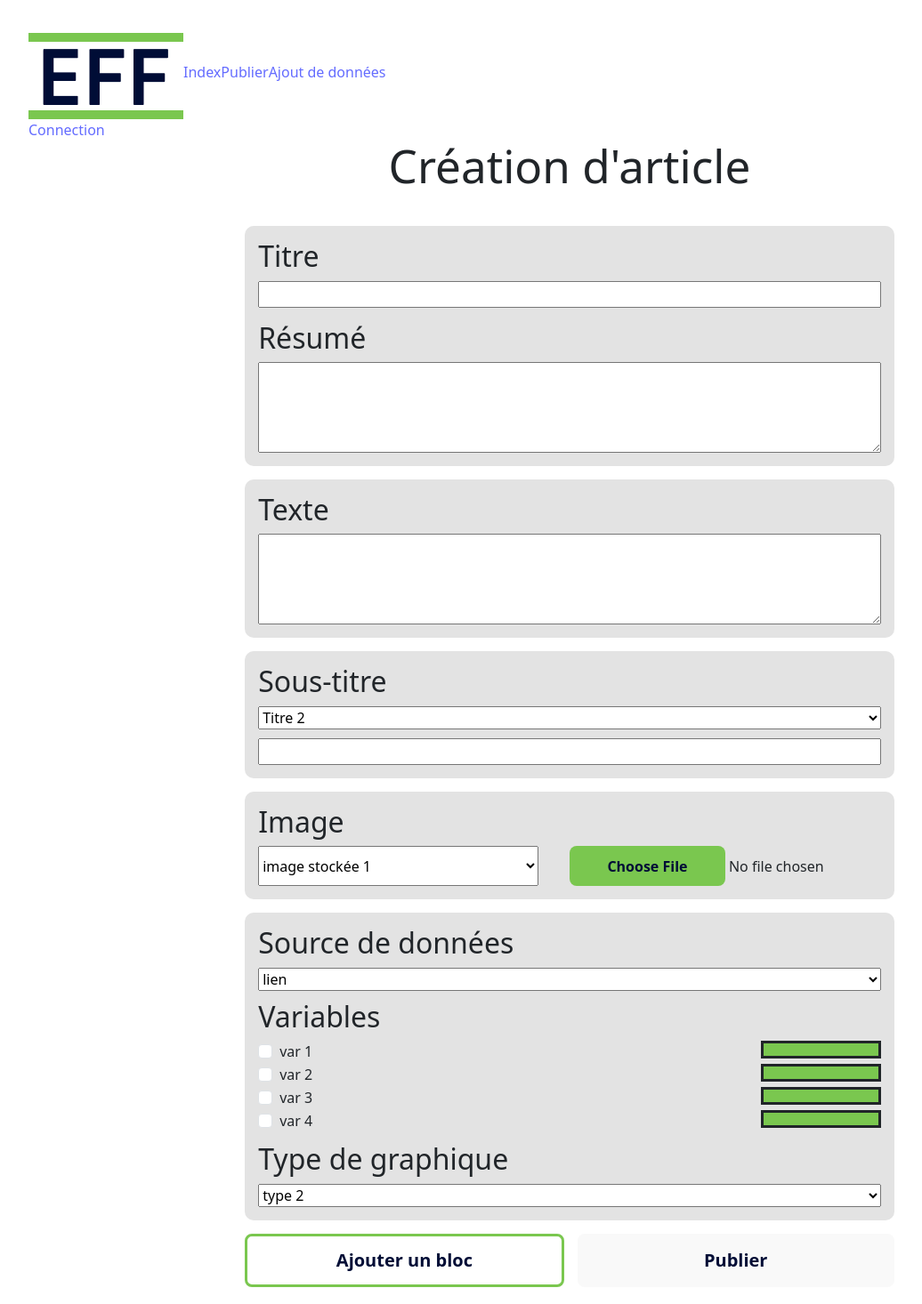
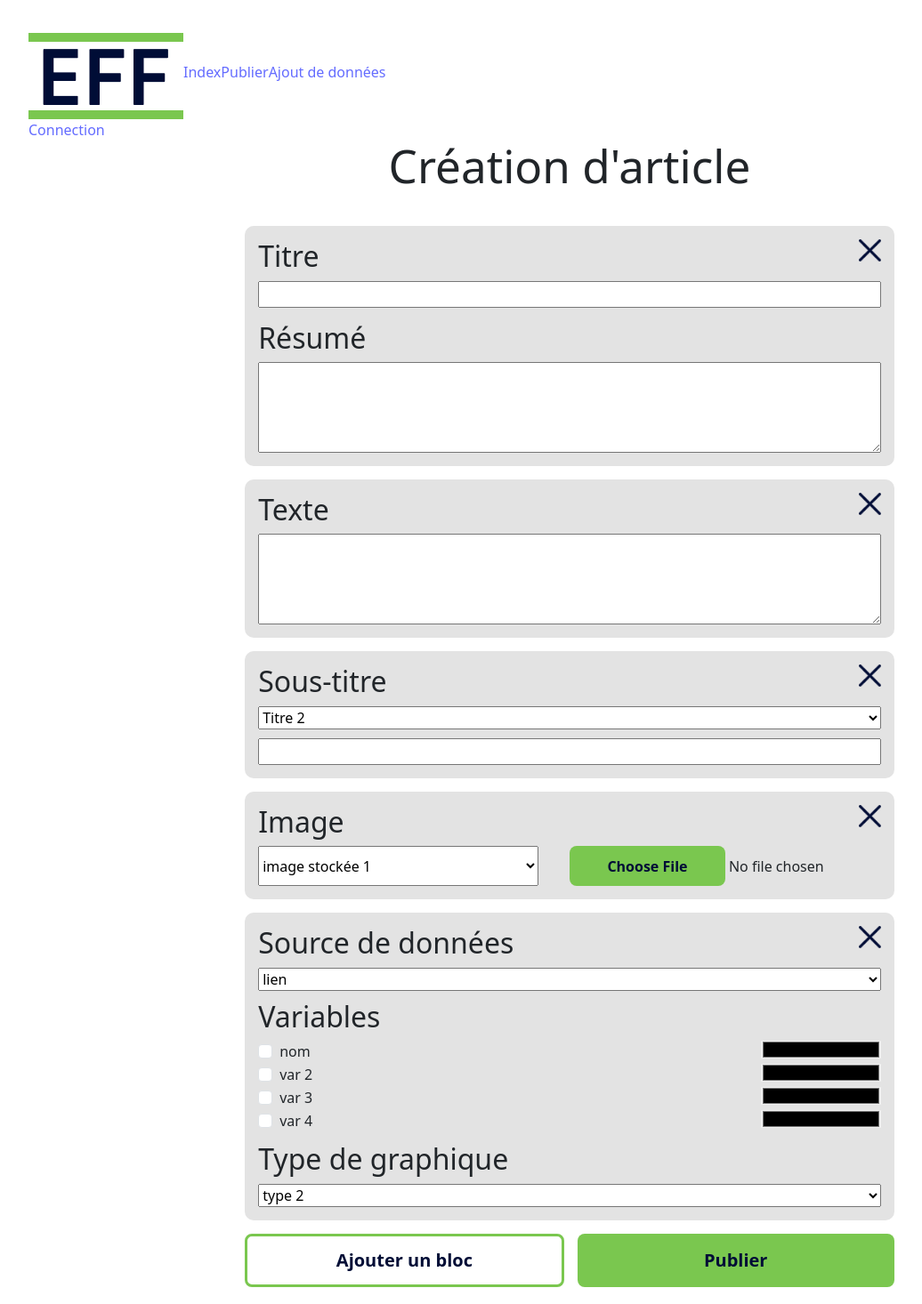
Before and after one commit to Lunicolorage/SAE5012, a React (Vite) app in the folder Front/: page /create in a window 1280 px wide. Shown: the top 1466 px of the page at 89% size, without its empty margins (0-1036 px from the left). Built offline with nearby package versions, Linux system fonts and the light colour scheme.

Commit message:
ajout croix

```diff
--- a/Front/src/App.css
+++ b/Front/src/App.css
@@ -197,6 +197,17 @@ main > :first-child {
   margin-bottom: 15px;
 }
 
+.zoneChoixTitre label{
+  display: flex;
+  justify-content: space-between;
+  align-items: flex-start;
+}
+
+.zoneChoixTitre label img{
+  width: 25px;
+  height: auto;
+}
+
 .zoneChoixResume{
   display: flex;
   flex-direction: column;
@@ -215,6 +226,17 @@ main > :first-child {
   background-color: #E3E3E3;
   padding: 15px;
   border-radius: 10px;
+}
+
+.zoneChoixTexte label{
+  display: flex;
+  justify-content: space-between;
+  align-items: flex-start;
+}
+
+.zoneChoixTexte label img{
+  width: 25px;
+  height: auto;
 }
 
 
@@ -236,6 +258,17 @@ main > :first-child {
   margin-bottom: 10px;
 }
 
+.zoneChoixSousTitre label{
+  display: flex;
+  justify-content: space-between;
+  align-items: flex-start;
+}
+
+.zoneChoixSousTitre label img{
+  width: 25px;
+  height: auto;
+}
+
 
 /* /////////////////////////////////////////////////////////////////////////////////////// */
 
@@ -251,11 +284,21 @@ main > :first-child {
   border-radius: 10px;
 }
 
+.zoneChoixImage label{
+  display: flex;
+  justify-content: space-between;
+  align-items: flex-start;
+}
+
+.zoneChoixImage label img{
+  width: 25px;
+  height: auto;
+}
+
 input[type=file]::file-selector-button {
   background-color: #7AC74F;
   color: #000D36;
   width: 50%;
-  /* margin: 3px; */
   margin-top: 10px;
   border-radius: 8px;
   border: 1px solid transparent;
@@ -294,8 +337,6 @@ input[type=file]::file-selector-button {
   }
 
   input[type=file]::file-selector-button {
-    /* width: 50%; */
-    /* margin: 3px; */
     margin-top: 0px;
   }
 }
@@ -315,6 +356,18 @@ input[type=file]::file-selector-button {
   border-radius: 10px;
 }
 
+
+.zoneSourceDonnees label{
+  display: flex;
+  justify-content: space-between;
+  align-items: flex-start;
+}
+
+.zoneSourceDonnees label img{
+  width: 25px;
+  height: auto;
+}
+
 .zoneCheck{
   padding-top: 10px;
   padding-bottom: 10px;
@@ -323,8 +376,8 @@ input[type=file]::file-selector-button {
 .rectColor{
   width: 20%;
   height: 20px;
-  border: solid;
-  background-color: #7AC74F;
+  border: 0;
+  /* background-color: #7AC74F; */
 }
 
 .form-check-label{
--- /dev/null
+++ b/Front/src/components/creationArticle/AjoutBloc.jsx
@@ -0,0 +1,6 @@
+
+function AjoutBloc(){
+
+}
+
+export {AjoutBloc}
--- a/Front/src/components/creationArticle/Image.jsx
+++ b/Front/src/components/creationArticle/Image.jsx
@@ -2,7 +2,10 @@
 function Image(){
     return(
         <div className="zoneChoixImage">
-            <label htmlFor="choixImage"><h2>Image</h2></label>
+            <label htmlFor="choixImage">
+                <h2>Image</h2>
+                <img src="src\assets\croix.png" alt="fermer"></img>
+            </label>
             <div className="selectionImage">
                 <select id="choixImage">
                     <option>image stockée 1</option>
--- a/Front/src/components/creationArticle/PageCreationArticle.jsx
+++ b/Front/src/components/creationArticle/PageCreationArticle.jsx
@@ -3,6 +3,7 @@ import { Texte } from "./Texte";
 import { SousTitre } from "./SousTitre";
 import { Image } from "./Image";
 import { SourceDonnees } from "./SourceDonnees";
+import { AjoutBloc } from "./AjoutBloc";
 
 
 function PageCreationArticle(){
--- a/Front/src/components/creationArticle/SourceDonnees.jsx
+++ b/Front/src/components/creationArticle/SourceDonnees.jsx
@@ -1,45 +1,23 @@
+import { Variables } from "./Variables"
 
 function SourceDonnees(){
     return(
         <div className="zoneSourceDonnees">
-            <label htmlFor="choixSourceDonnees"><h2>Source de données</h2></label>
+            <label htmlFor="choixSourceDonnees">
+                <h2>Source de données</h2>
+                <img src="src\assets\croix.png" alt="fermer"></img>
+            </label>
             <select id="choixSourceDonnees">
                 <option>lien</option>
             </select>
 
-            {/* à fair dynamiquement - faire attention rect couleurs */}
-            {/* pour colors -> faire tableau avec color prédéfinie pour l'instant */}
+            {/* à faire dynamiquement*/}
             <div className="zoneCheck">
                 <h2>Variables</h2>
-                <div className="form-check">
-                    <input className="form-check-input" type="checkbox" value="" id="checkDefault"/>
-                    <label className="form-check-label" htmlFor="checkDefault">
-                        var 1
-                        <div className="rectColor"></div>
-                    </label>
-
-                </div>
-                <div className="form-check">
-                    <input className="form-check-input" type="checkbox" value="" id="checkDefault"/>
-                    <label className="form-check-label" htmlFor="checkDefault">
-                        var 2
-                        <div className="rectColor"></div>
-                    </label>
-                </div>
-                <div className="form-check">
-                    <input className="form-check-input" type="checkbox" value="" id="checkDefault"/>
-                    <label className="form-check-label" htmlFor="checkDefault">
-                        var 3
-                        <div className="rectColor"></div>
-                    </label>
-                </div>
-                 <div className="form-check">
-                    <input className="form-check-input" type="checkbox" value="" id="checkDefault"/>
-                    <label className="form-check-label" htmlFor="checkDefault">
-                        var 4
-                        <div className="rectColor"></div>
-                    </label>
-                </div>
+                <Variables nom={"nom"}/>
+                <Variables nom={"var 2"}/>
+                <Variables nom={"var 3"}/>
+                <Variables nom={"var 4"}/>
             </div>
 
 
--- a/Front/src/components/creationArticle/SousTitre.jsx
+++ b/Front/src/components/creationArticle/SousTitre.jsx
@@ -2,7 +2,10 @@
 function SousTitre(){
     return(
         <div className="zoneChoixSousTitre">
-            <label htmlFor="choixSousTitre"><h2>Sous-titre</h2></label>
+            <label htmlFor="choixSousTitre">
+                <h2>Sous-titre</h2>
+                <img src="src\assets\croix.png" alt="fermer"></img>
+            </label>
             <select>
                 <option value="titre2">Titre 2</option>
                 <option value="titre3">Titre 3</option>
--- a/Front/src/components/creationArticle/Texte.jsx
+++ b/Front/src/components/creationArticle/Texte.jsx
@@ -3,7 +3,10 @@ function Texte(){
     return(
         <div className="zoneChoixTexte">
             {/* rajouter la croix dans le coin droit */}
-            <label htmlFor="choixTexte"><h2>Texte</h2></label>
+            <label htmlFor="choixTexte">
+                <h2>Texte</h2>
+                <img src="src\assets\croix.png" alt="fermer"></img>
+            </label>
             <textarea id="choixTexte" rows="4"></textarea>
         </div>
     )
--- a/Front/src/components/creationArticle/TitreResume.jsx
+++ b/Front/src/components/creationArticle/TitreResume.jsx
@@ -3,7 +3,10 @@ function TitreResume(){
     return(
         <div className="titreResume">
             <div className="zoneChoixTitre">
-                <label htmlFor="choixTitre"><h2>Titre</h2></label>
+                <label htmlFor="choixTitre">
+                    <h2>Titre</h2>
+                    <img src="src\assets\croix.png" alt="fermer"></img>
+                </label>
                 <input id="choixTitre" type="text"></input>
             </div>
 
--- /dev/null
+++ b/Front/src/components/creationArticle/Variables.jsx
@@ -0,0 +1,15 @@
+
+function Variables(props){
+    return(
+        <div className="form-check">
+            <input className="form-check-input" type="checkbox" value="" id="checkDefault"/>
+            <label className="form-check-label" htmlFor="checkDefault">
+                {props.nom}
+                {/* <div className="rectColor"></div> */}
+                <input className="rectColor" type="color"/>
+            </label>
+        </div>
+    )
+}
+
+export {Variables}
--- a/Front/src/index.css
+++ b/Front/src/index.css
@@ -55,6 +55,10 @@ button:focus,
 button:focus-visible {
   outline: 4px auto -webkit-focus-ring-color;
 }
+/*
+input{
+  background-color: #EFEFEF
+} */
 
 @media (prefers-color-scheme: light) {
   :root {
@@ -65,6 +69,7 @@ button:focus-visible {
     color: #747bff;
   }
   button {
-    background-color: #f9f9f9;
+    background-color: #7AC74F;
+    color: #000D36;
   }
 }
```
Also changed, not shown: Front/src/assets/croix.png (added), 1 other file (tests, documents, lock files or other folders).
